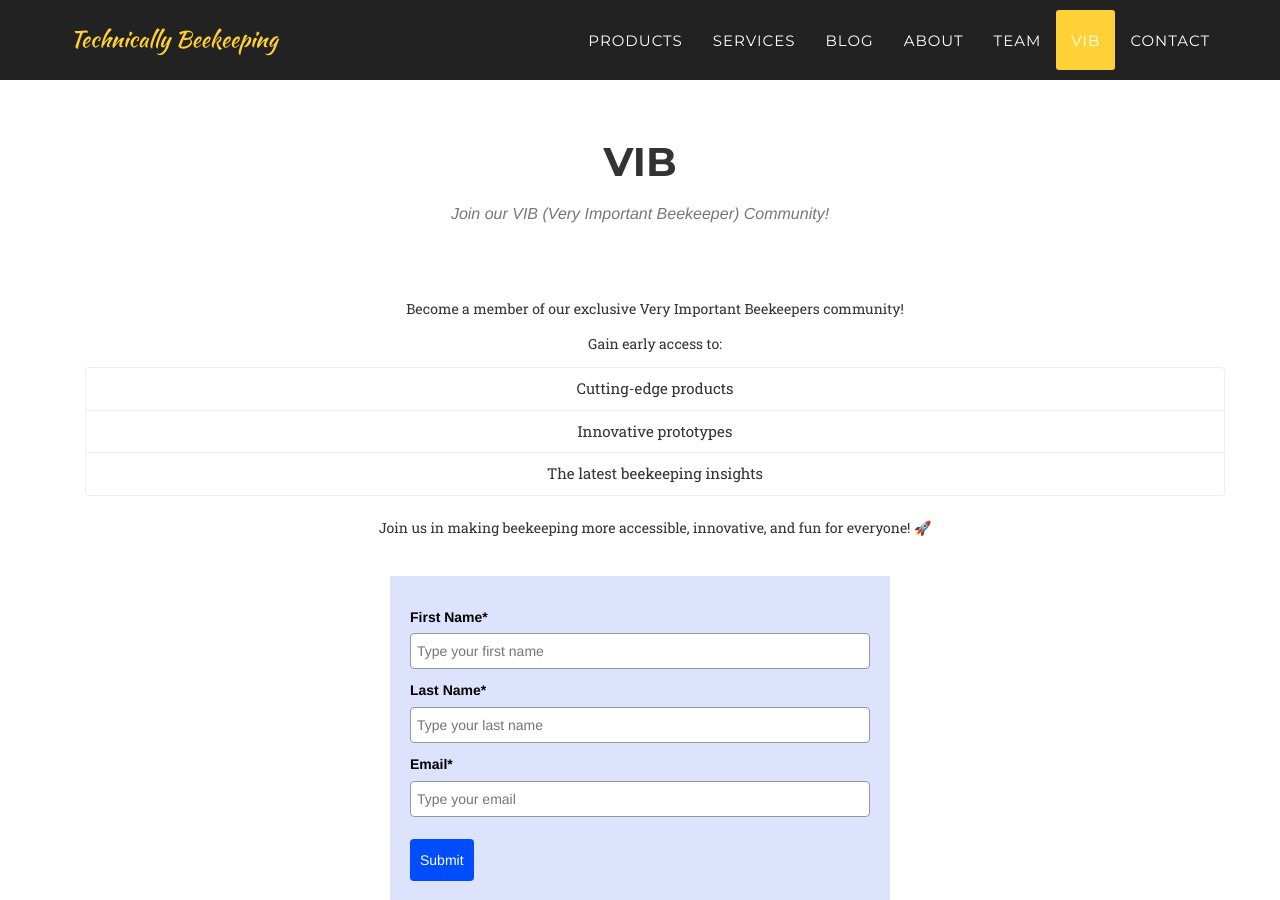
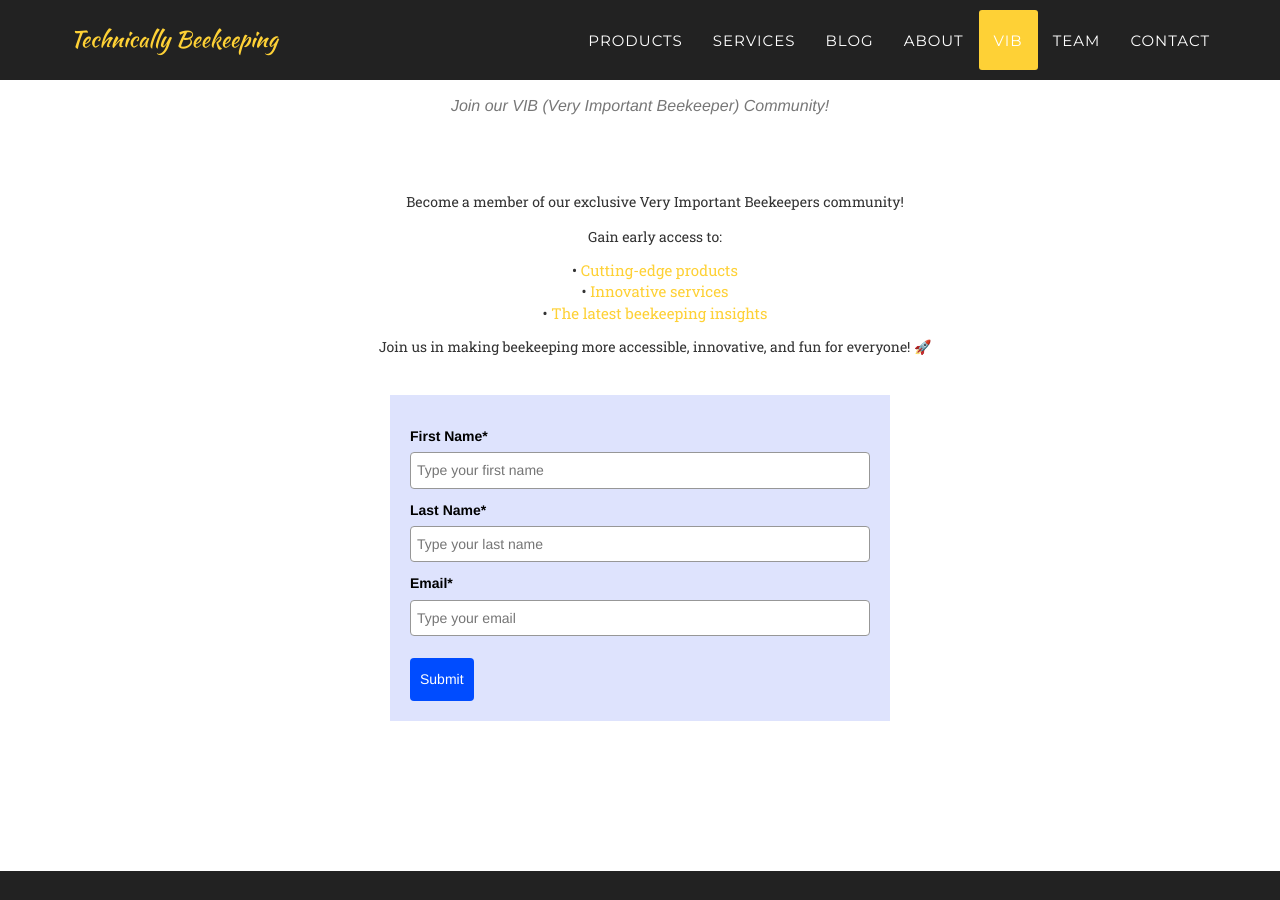
Before and after one commit to technicallybeekeeping/technicallybeekeeping-com, a Jekyll site: the page built from _posts/2023-01-06-egypt.markdown, in a window 1280 px wide and 900 px high, scrolled down 4763 px. Built offline with Jekyll 4.4.1, drawn with Linux system fonts in a browser that asks for light colours; some web fonts are replaced.

Commit message:
Move location of vib to be closer to about and about to link to vib

```diff
--- a/_includes/about.html
+++ b/_includes/about.html
@@ -27,13 +27,20 @@
                                 </div>
                             </div>
                         </li>
+
+
+                        <a href="https://technicallybeekeeping.com/#vib" target="_blank" class="text-decoration-none">
                             <li class="timeline-inverted">
                                 <div class="timeline-image">
                                     <h4>Be Part
                                         <br>Of Our
-                                    <br>Story!</h4>
+                                        <br>Story!
+                                    </h4>
                                 </div>
                             </li>
+                        </a>
+
+
                     </ul>
                 </div>
             </div>
--- a/_includes/header.html
+++ b/_includes/header.html
@@ -31,10 +31,10 @@
                         <a class="page-scroll" href="#about">About</a>
                     </li>
                     <li>
-                        <a class="page-scroll" href="#team">Team</a>
+                        <a class="page-scroll" href="#vib">VIB</a>
                     </li>
                     <li>
-                        <a class="page-scroll" href="#vib">VIB</a>
+                        <a class="page-scroll" href="#team">Team</a>
                     </li>
                     <li>
                         <a class="page-scroll" href="#contact">Contact</a>
--- a/_includes/vib.html
+++ b/_includes/vib.html
@@ -7,12 +7,12 @@
                     <h3 class="section-subheading text-muted">Join our VIB (Very Important Beekeeper) Community!</h3>
 
                     <div class="container mt-4">
-                        <p>Become a member of our exclusive Very Important Beekeepers community!</p>
-                        <p>Gain early access to:</p>
-                        <ul class="list-group">
-                            <li class="list-group-item">Cutting-edge products</li>
-                            <li class="list-group-item">Innovative prototypes</li>
-                            <li class="list-group-item">The latest beekeeping insights</li>
+                        <p class="mt-4">Become a member of our exclusive Very Important Beekeepers community!</p>
+                        <p class="mt-4">Gain early access to:</p>
+                        <ul class="list-unstyled ps-3">
+                            <li>&#8226; <a href="https://technicallybeekeeping.com/#products" target="_blank">Cutting-edge products</a></li>
+                            <li>&#8226; <a href="https://technicallybeekeeping.com/#services" target="_blank">Innovative services</a></li>
+                            <li>&#8226; <a href="https://youtube.com/@technicallybeekeeping" target="_blank">The latest beekeeping insights</a></li>
                         </ul>
                         <p class="mt-4">Join us in making beekeeping more accessible, innovative, and fun for everyone! 🚀</p>
                     </div>
```
Lines whose indentation alone changed are shown as unchanged.
